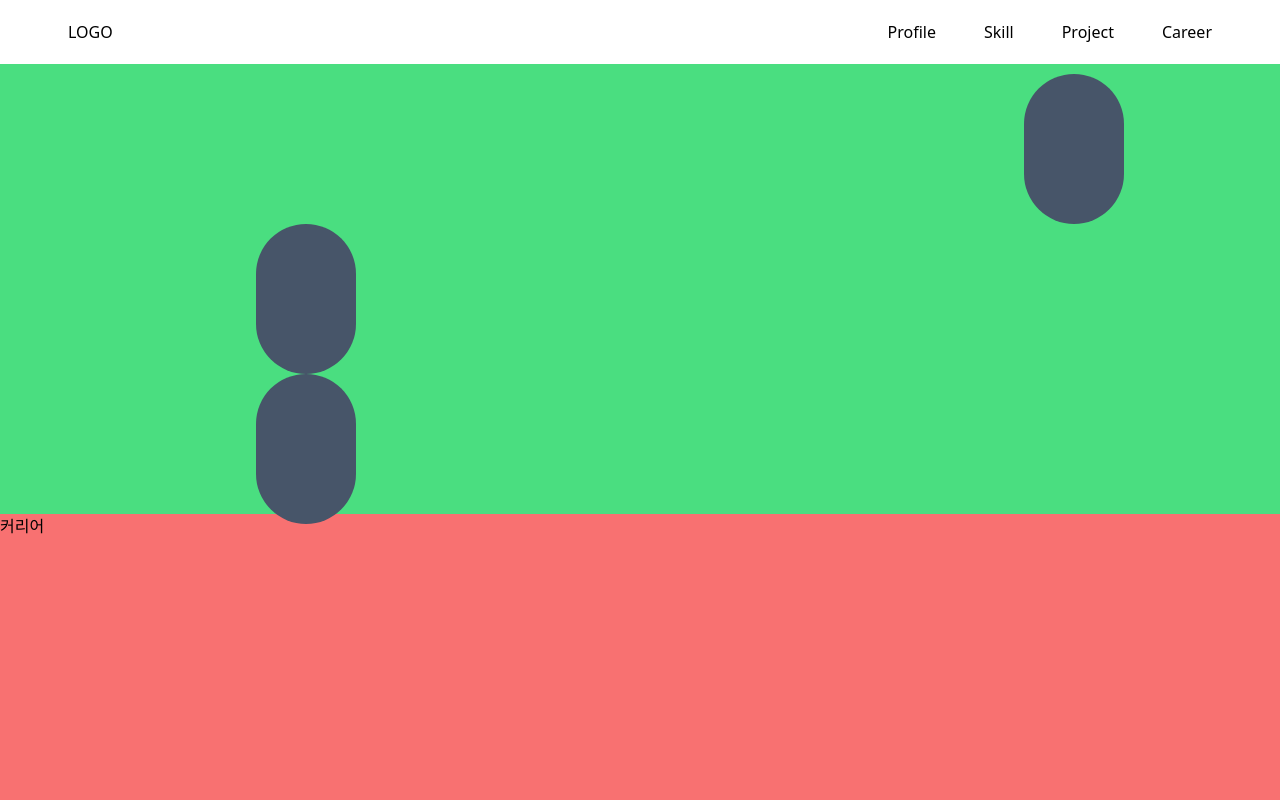
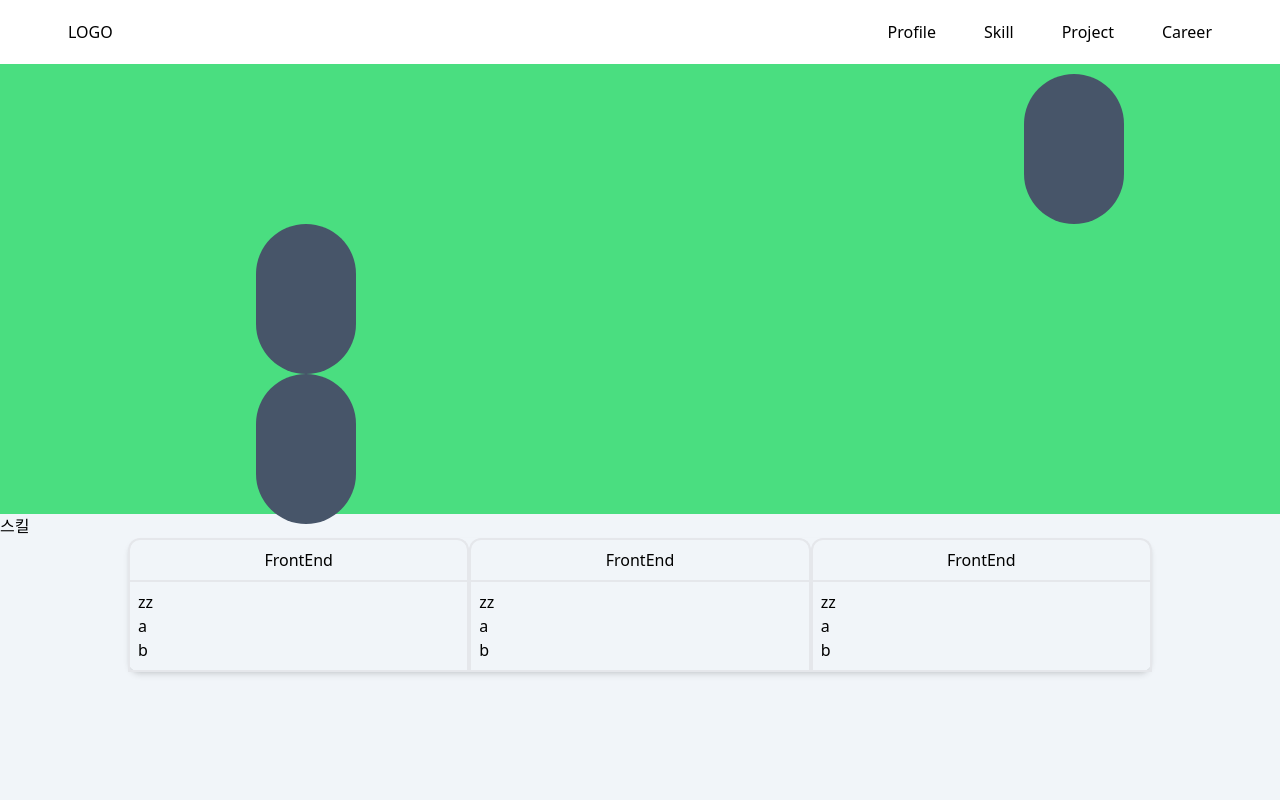
Before and after one commit to ramer-dev/portfolio, a Next.js app: page / in a window 1280 px wide. Shown: the top 800 px of the page. Built offline with nearby package versions, Linux system fonts and the light colour scheme.

Commit message:
flexbox commit

```diff
--- a/components/page/Career.tsx
+++ b/components/page/Career.tsx
@@ -2,7 +2,7 @@ import React from "react";
 
 export default function Career(): JSX.Element {
     return (
-        <div className={'w-auto h-128 bg-red-400'}>
+        <div className={'career w-auto h-128 bg-red-400'}>
             커리어
         </div>
     )
--- a/components/page/Profile.tsx
+++ b/components/page/Profile.tsx
@@ -2,7 +2,7 @@ import React from "react";
 
 export default function Profile(): JSX.Element {
     return (
-        <div className={'w-auto h-128 bg-blue-400'}>
+        <div className={'profile w-auto h-128 bg-blue-400'}>
             프로필
         </div>
     )
--- a/components/page/Project.tsx
+++ b/components/page/Project.tsx
@@ -2,7 +2,7 @@ import React from "react";
 
 export default function Project(): JSX.Element {
     return (
-        <div className={'w-auto h-128 bg-purple-400'}>
+        <div className={'project w-auto h-128 bg-purple-400'}>
             플젝
         </div>
     )
--- a/components/page/Skill.tsx
+++ b/components/page/Skill.tsx
@@ -1,8 +1,34 @@
 import React from "react";
+import { stack } from  '../../data/stack.json';
 
 export default function Skill(): JSX.Element {
     return (
-        <div className={'w-auto h-128 bg-gray-400'}>스킬
+        <div className={'skills w-auto h-128'}>스킬
+            <div className={'flex flex-wrap justify-around shadow-md rounded-xl max-w-5xl mx-auto'}>
+                <div className={'flex-1 '}>
+                    <h1 className={'rounded-t-xl border-2 border-b-0 p-2  text-center'}>FrontEnd</h1>
+                    <div className={'p-2 border-2 flex-row'}>zz
+                        <div>a</div>
+                        <div>b</div>
+                    </div>
+                </div>
+
+                <div className={'flex-1'}>
+                    <h1 className={'rounded-t-xl border-2 border-b-0 p-2 text-center'}>FrontEnd</h1>
+                    <div className={'p-2 border-2 flex-row'}>zz
+                        <div>a</div>
+                        <div>b</div>
+                    </div>
+                </div>
+
+                <div className={'flex-1'}>
+                    <h1 className={'rounded-t-xl border-2 border-b-0 p-2 text-center'}>FrontEnd</h1>
+                    <div className={'p-2 border-2 flex-row'}>zz
+                        <div>a</div>
+                        <div>b</div>
+                    </div>
+                </div>
+            </div>
         </div>
     )
 }
--- a/pages/index.tsx
+++ b/pages/index.tsx
@@ -29,10 +29,11 @@ export default function Home(): JSX.Element {
 
       <main className={'bg-slate-100  min-h-screen flex-row'}>
         <Intro />
-        <Career />
+        <Skill />
         <Profile />
         <Project />
-        <Skill />
+        <Career />
+
         {/*<div className={css.scene}>*/}
           {/* <Canvas/> */}
           {/*<Canvas shadows={true} className={css.canvas}*/}
```
